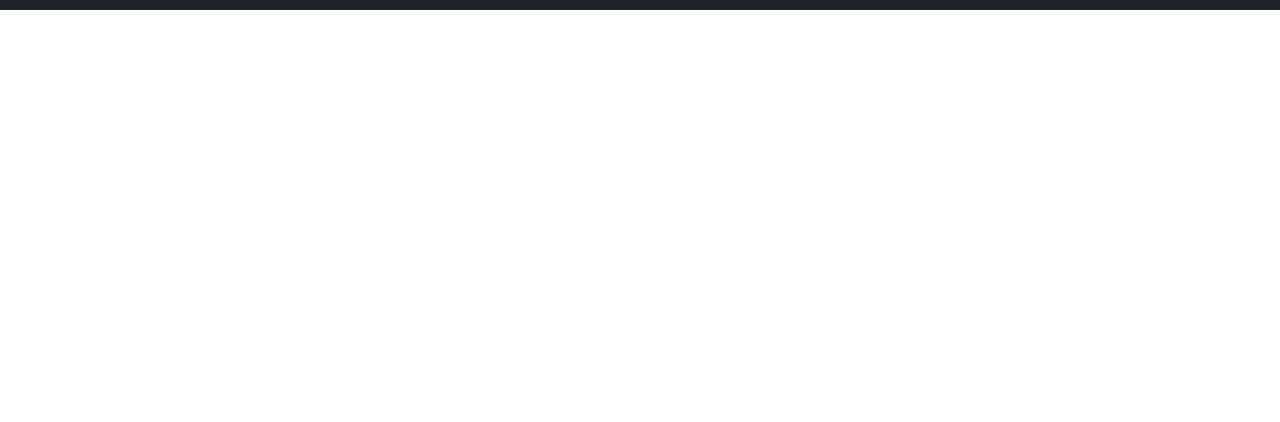
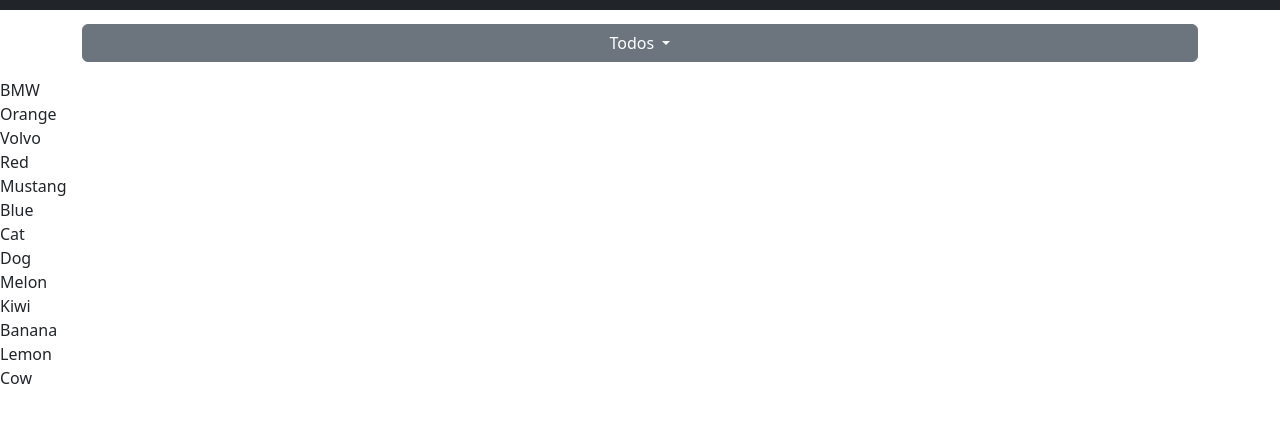
Before and after one commit to lapo18/motorsur, a website: page seminuevo.html in a window 1280 px wide. Shown: the part 56-478 px from the top of the page. Drawn offline with nearby package versions, Linux system fonts and the light colour scheme; files that its build step writes are made by us from their sources.

Commit message:
introduction filterdiv

```diff
--- a/sass/main.scss
+++ b/sass/main.scss
@@ -5,7 +5,7 @@
     padding-top: 4rem;
 }
 .scrollspy-example {
-    height: calc(100vh - 200px);
+    height: calc(100vh - 12rem);
     overflow-y: scroll;
 }
 .navbar-brand img{
--- a/seminuevo.html
+++ b/seminuevo.html
@@ -51,11 +51,81 @@
     </nav>
 </header>
 <main>
-
+   <div class="container py-3">
+      <div class="dropdown ">
+         <button class="btn btn-secondary dropdown-toggle w-100" type="button" data-bs-toggle="dropdown" aria-expanded="false">
+           Todos
+         </button>
+         <ul class="w-100 dropdown-menu text-center">
+           <li><button class="dropdown-item ">Todos</button></li>
+           <li><button class="dropdown-item">Sedan</button></li>
+           <li><button class="dropdown-item">HB</button></li>
+           <li><button class="dropdown-item">Camioneta Cerrada</button></li>
+           <li><button class="dropdown-item">Pickup</button></li>
+           <li><button class="dropdown-item">Vehiculos Comerciales</button></li>
+         </ul>
+       </div>
+   </div>
+   <div class="filterDiv cars">BMW</div>
+  <div class="filterDiv colors fruits">Orange</div>
+  <div class="filterDiv cars">Volvo</div>
+  <div class="filterDiv colors">Red</div>
+  <div class="filterDiv cars animals">Mustang</div>
+  <div class="filterDiv colors">Blue</div>
+  <div class="filterDiv animals">Cat</div>
+  <div class="filterDiv animals">Dog</div>
+  <div class="filterDiv fruits">Melon</div>
+  <div class="filterDiv fruits animals">Kiwi</div>
+  <div class="filterDiv fruits">Banana</div>
+  <div class="filterDiv fruits">Lemon</div>
+  <div class="filterDiv animals">Cow</div>
 </main>
 
 
 <script src="https://cdn.jsdelivr.net/npm/bootstrap@5.2.3/dist/js/bootstrap.bundle.min.js" integrity="sha384-kenU1KFdBIe4zVF0s0G1M5b4hcpxyD9F7jL+jjXkk+Q2h455rYXK/7HAuoJl+0I4" crossorigin="anonymous"></script>
+<script>
+   filterSelection("all")
+   function filterSelection(c) {
+     var x, i;
+     x = document.getElementsByClassName("filterDiv");
+     if (c == "all") c = "";
+     for (i = 0; i < x.length; i++) {
+       w3RemoveClass(x[i], "show");
+       if (x[i].className.indexOf(c) > -1) w3AddClass(x[i], "show");
+     }
+   }
 
+   function w3AddClass(element, name) {
+     var i, arr1, arr2;
+     arr1 = element.className.split(" ");
+     arr2 = name.split(" ");
+     for (i = 0; i < arr2.length; i++) {
+       if (arr1.indexOf(arr2[i]) == -1) {element.className += " " + arr2[i];}
+     }
+   }
+
+   function w3RemoveClass(element, name) {
+     var i, arr1, arr2;
+     arr1 = element.className.split(" ");
+     arr2 = name.split(" ");
+     for (i = 0; i < arr2.length; i++) {
+       while (arr1.indexOf(arr2[i]) > -1) {
+         arr1.splice(arr1.indexOf(arr2[i]), 1);
+       }
+     }
+     element.className = arr1.join(" ");
+   }
+
+   // Add active class to the current button (highlight it)
+   var btnContainer = document.getElementById("myBtnContainer");
+   var btns = btnContainer.getElementsByClassName("btn");
+   for (var i = 0; i < btns.length; i++) {
+     btns[i].addEventListener("click", function(){
+       var current = document.getElementsByClassName("active");
+       current[0].className = current[0].className.replace(" active", "");
+       this.className += " active";
+     });
+   }
+   </script>
 </body>
 </html>
```
Also changed, not shown: index.html (+1 -1 lines), peugeot_cat.html (+3 -3 lines), css/main.min.css.
